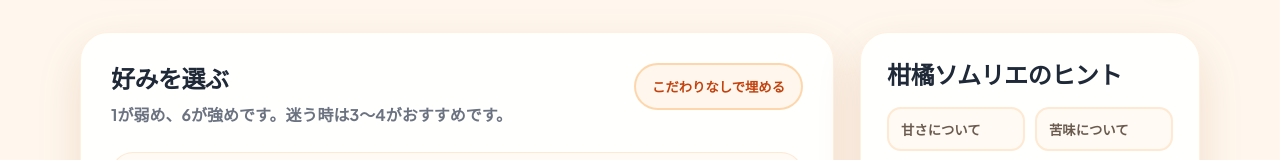
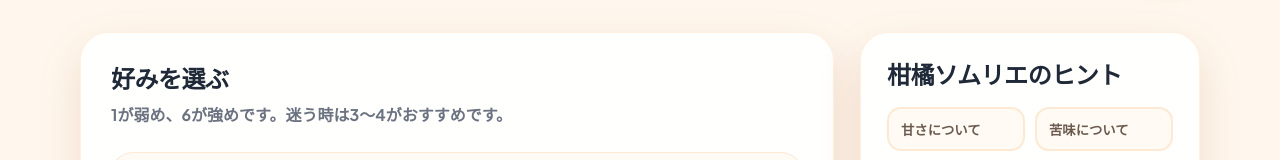
Before and after one commit to Hanchokento/citrus-app, a Next.js app in the folder frontend/: page /2_Input in a window 1280 px wide. Shown: the part 142-302 px from the top of the page. Built offline with nearby package versions, Linux system fonts and the light colour scheme; no server answers.

Commit message:
kodawarinasi nakazawa

```diff
--- a/frontend/app/2_Input/page.tsx
+++ b/frontend/app/2_Input/page.tsx
@@ -127,19 +127,6 @@ export default function InputPage() {
     setError("");
   }
 
-  function chooseNeutralForMissing() {
-    const next: Partial<TasteInput> = { ...values };
-
-    for (const item of INPUT_ITEMS) {
-      if (typeof next[item.key] !== "number") {
-        next[item.key] = 3;
-      }
-    }
-
-    setValues(next);
-    setError("");
-  }
-
   async function submit() {
     if (!canSubmit) {
       setError("3項目以上の好みを選んでください。");
@@ -266,13 +253,6 @@ export default function InputPage() {
               <p>1が弱め、6が強めです。迷う時は3〜4がおすすめです。</p>
             </div>
 
-            <button
-              className="neutralButton"
-              type="button"
-              onClick={chooseNeutralForMissing}
-            >
-              こだわりなしで埋める
-            </button>
           </div>
 
           <div className="scaleGrid">
--- a/frontend/app/globals.css
+++ b/frontend/app/globals.css
@@ -460,23 +460,6 @@ p {
   color: var(--text-light);
   line-height: 1.7;
   font-weight: 700;
-}
-
-.neutralButton {
-  border: 2px solid rgba(249, 128, 6, 0.28);
-  background: var(--cream);
-  color: #c2410c;
-  border-radius: var(--radius-full);
-  padding: 12px 16px;
-  font-weight: 900;
-  cursor: pointer;
-  white-space: nowrap;
-  transition: all var(--transition);
-}
-
-.neutralButton:hover {
-  background: white;
-  transform: translateY(-1px);
 }
 
 .scaleGrid {
@@ -717,10 +700,6 @@ p {
     flex-direction: column;
   }
 
-  .neutralButton {
-    width: 100%;
-  }
-
   .inputItemTop {
     flex-direction: column;
   }
```
